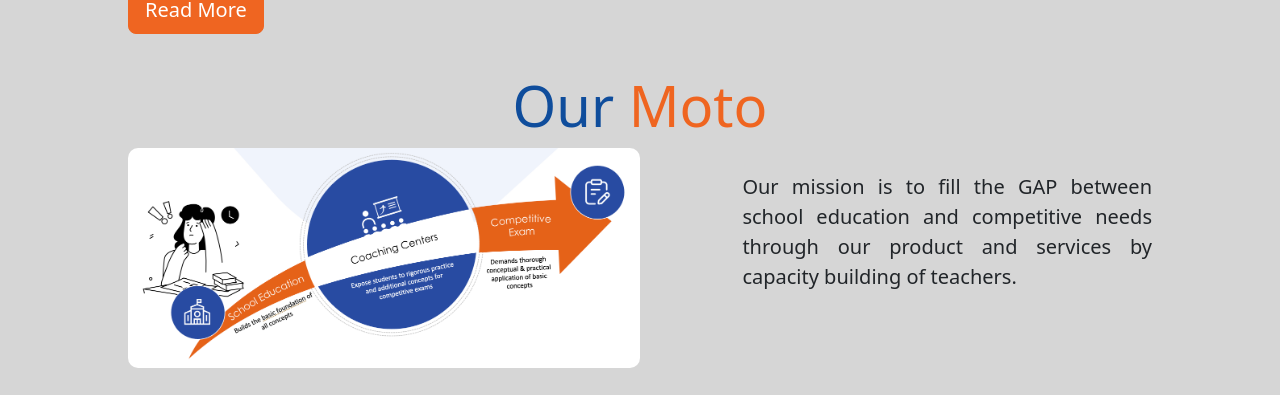
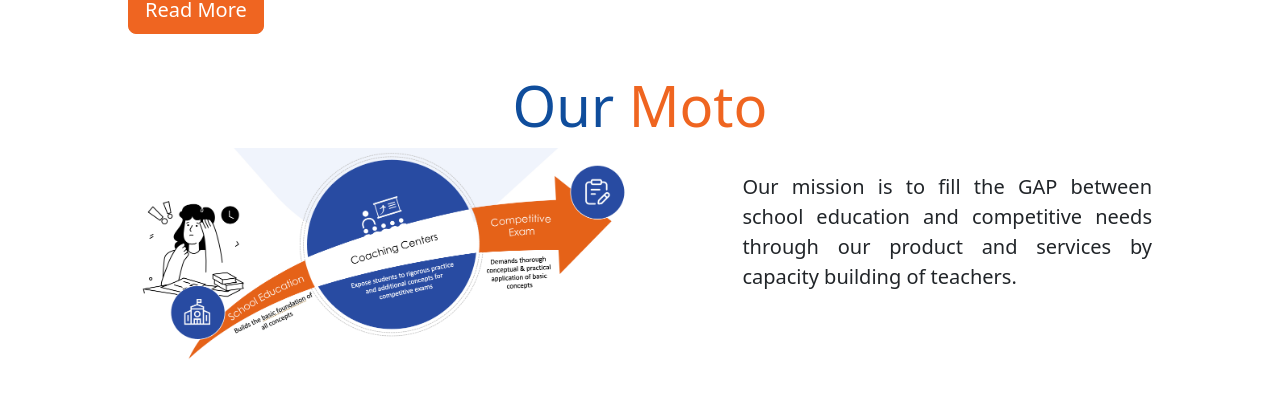
Before and after one commit to codeinnovartan/innovartan_website, a React (Create React App) app: page /home in a window 1280 px wide. Shown: the part 1017-1412 px from the top of the page. Built offline with nearby package versions, Linux system fonts and the light colour scheme.

Commit message:
Image Change || Background Change

```diff
--- a/src/Components/Pages/Home/Home.js
+++ b/src/Components/Pages/Home/Home.js
@@ -18,7 +18,10 @@ const Home = () => {
   return (
     <div>
       <div className={classes.section1}>
-        <Image src="Images/homePage.png" className={classes.teacherImage} />
+        <Image
+          src="Images/homePage.png"
+          className={classes.teacherImage}
+        />
         <div className={classes.section1InnerContainer}>
           <h1>
             Empowering Schools, Enlightening <br />
--- a/src/Components/Pages/Home/Home.module.css
+++ b/src/Components/Pages/Home/Home.module.css
@@ -60,7 +60,7 @@
     flex-direction: column;
     align-items: center;
     padding: 3% 10% 3% 10%;
-    background-color: #D6D6D6;
+    background-color: #FFF;
 
 }
 
@@ -100,7 +100,7 @@
     flex-direction: column;
     align-items: center;
     padding: 0% 10% 3% 10%;
-    background-color: #D6D6D6;
+    background-color: #FFF;
 
 }
 
```
Also changed, not shown: public/Images/homePage.png.
